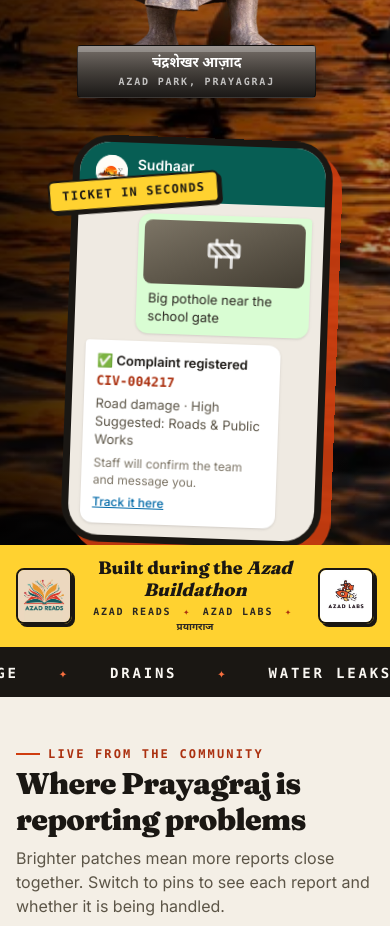
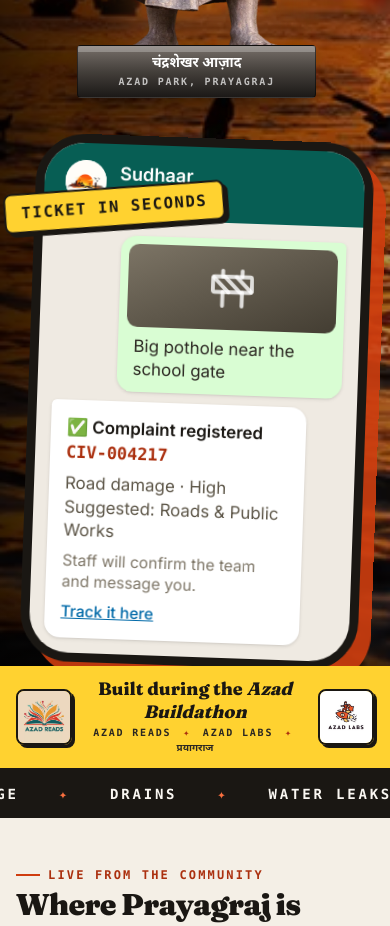
Before and after one commit to im-gozmit/civicOS, a Next.js app: page / in a window 390 px wide. Shown: the part 1320-2246 px from the top of the page. Built offline with nearby package versions, Linux system fonts and the light colour scheme; no server answers.

Commit message:
Hero: enlarge the WhatsApp phone when it stands alone (narrow windows)

```diff
--- a/src/app/(site)/page.tsx
+++ b/src/app/(site)/page.tsx
@@ -316,7 +316,7 @@
 /** A pure-CSS phone showing the WhatsApp conversation, so visitors see what to expect. */
 function PhoneMock() {
   return (
-    <div className="relative mx-auto w-full max-w-[260px] rotate-2 md:max-w-none animate-rise [animation-delay:120ms]" aria-hidden>
+    <div className="phone-zoom relative mx-auto w-[260px] rotate-2 animate-rise [animation-delay:120ms] md:w-full" aria-hidden>
       <span className="absolute -left-6 top-10 z-10 -rotate-6 rounded-md border-2 border-slate-900 bg-amber-300 px-3 py-1.5 font-mono text-xs font-black uppercase tracking-widest text-slate-900 shadow-[3px_3px_0_0_var(--ink)]">
         Ticket in seconds
       </span>
--- a/src/app/globals.css
+++ b/src/app/globals.css
@@ -344,3 +344,28 @@
   border-color: rgb(26 23 19 / 0.15);
   background-color: rgb(26 23 19 / 0.04);
 }
+
+/*
+  The WhatsApp phone in the hero. Below the desktop layout it stands alone, so it is enlarged to fill the space
+  (smaller windows get a smaller boost so it never spills out). In the desktop layout it is tucked beside the statue.
+*/
+@media (max-width: 1105px) {
+  .phone-zoom {
+    zoom: 1.7;
+  }
+}
+@media (max-width: 520px) {
+  .phone-zoom {
+    zoom: 1.5;
+  }
+}
+@media (max-width: 430px) {
+  .phone-zoom {
+    zoom: 1.3;
+  }
+}
+@media (max-width: 370px) {
+  .phone-zoom {
+    zoom: 1.15;
+  }
+}
```
